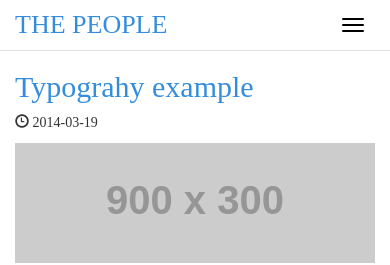
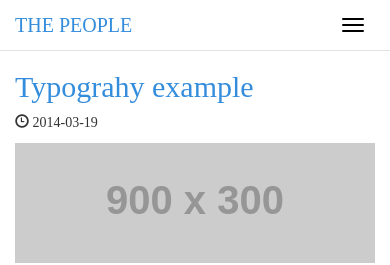
Before and after one commit to andyljj/thepeople, a Jekyll site: the page built from index.html, in a window 390 px wide. Shown: the top 265 px of the page. Built offline with Jekyll 4.4.1, drawn with Linux system fonts in a browser that asks for light colours; some web fonts are replaced; Markdown is read by kramdown in place of the engine named in the settings; comment, search, counter and statistics services are not loaded.

Commit message:
modify bug

```diff
--- a/assets/css/sb-admin.css
+++ b/assets/css/sb-admin.css
@@ -71,6 +71,10 @@
     }
     .navbar-inverse{
         border-color: #E2E2E2;
+    }
+    .navbar-inverse .navbar-brand {
+        font-size: 20px;
+        color: #000;
     }
 }
 .top-nav>li {
```
Also changed, not shown: assets/css/bootstrap.min.css.
